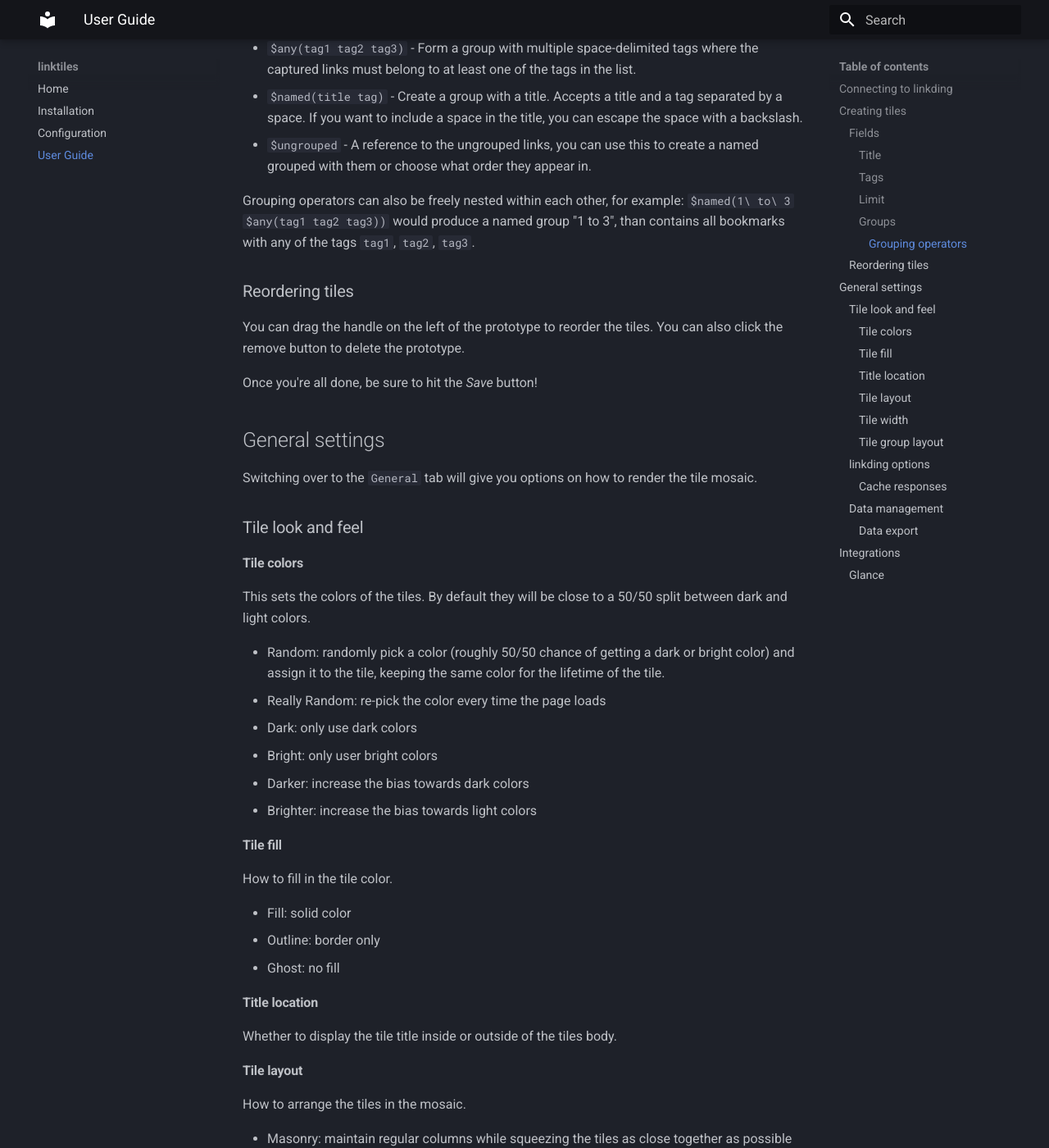
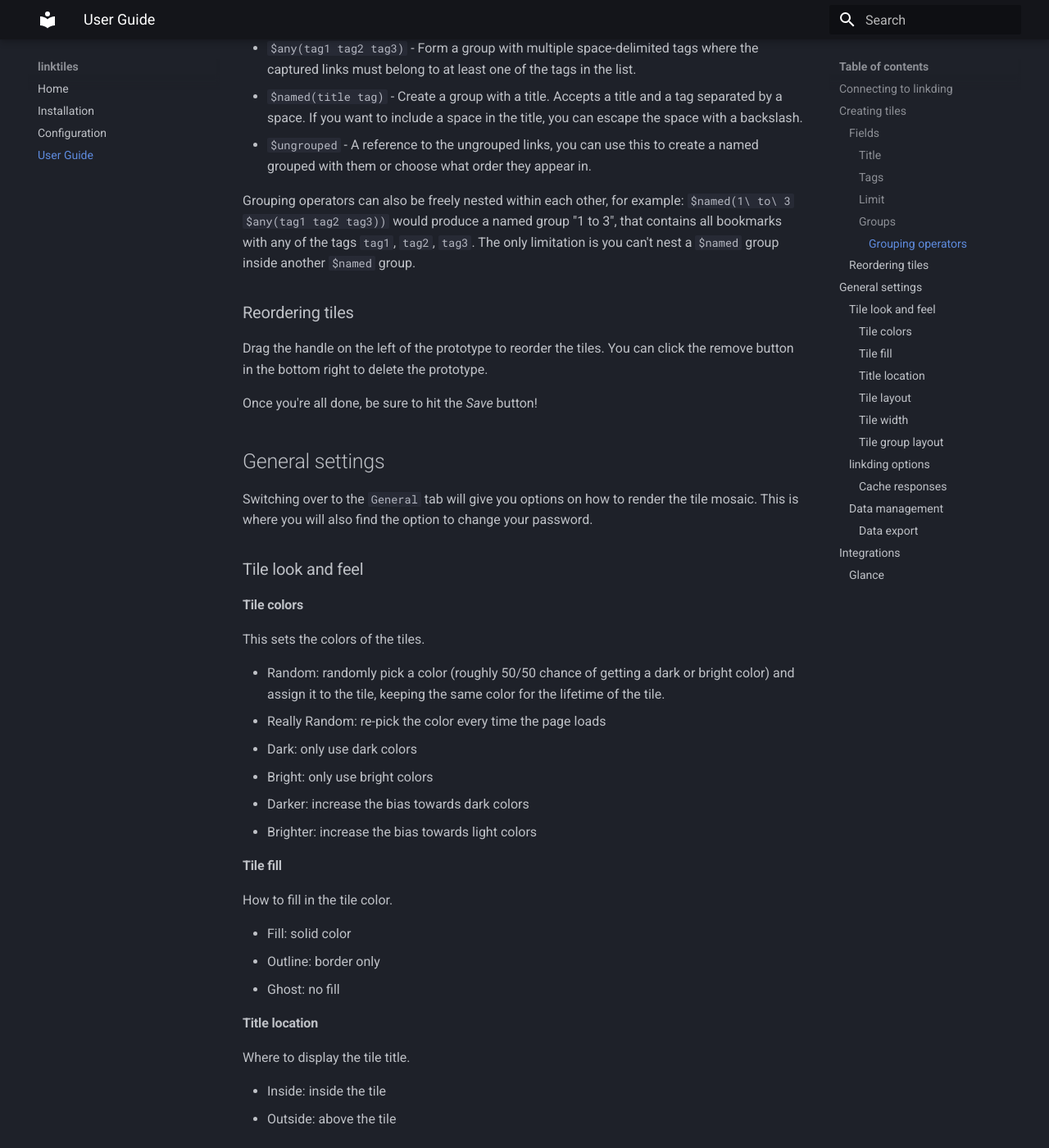
Before and after one commit to haondt/linktiles, an MkDocs documentation site: the page built from docs/user_guide.md, in a window 1280 px wide and 1400 px high, scrolled down 1625 px. Shown: the whole window at 82% size. Built offline with MkDocs 1.6.1 and Material for MkDocs 9.7.7, drawn with Linux system fonts in a browser that asks for light colours; some of the changed text lies outside the part shown.

Commit message:
docs edits

```diff
--- a/docs/user_guide.md
+++ b/docs/user_guide.md
@@ -47,28 +47,28 @@ The available grouping operators are as follows:
 - `$named(title tag)` - Create a group with a title. Accepts a title and a tag separated by a space. If you want to include a space in the title, you can escape the space with a backslash.
 - `$ungrouped` - A reference to the ungrouped links, you can use this to create a named grouped with them or choose what order they appear in.
 
-Grouping operators can also be freely nested within each other, for example: `$named(1\ to\ 3 $any(tag1 tag2 tag3))` would produce a named group "1 to 3", than contains all bookmarks with any of the tags `tag1`, `tag2`, `tag3`.
+Grouping operators can also be freely nested within each other, for example: `$named(1\ to\ 3 $any(tag1 tag2 tag3))` would produce a named group "1 to 3", that contains all bookmarks with any of the tags `tag1`, `tag2`, `tag3`. The only limitation is you can't nest a `$named` group inside another `$named` group.
 
 ### Reordering tiles
 
-You can drag the handle on the left of the prototype to reorder the tiles. You can also click the remove button to delete the prototype.
+Drag the handle on the left of the prototype to reorder the tiles. You can click the remove button in the bottom right to delete the prototype.
 
 Once you're all done, be sure to hit the _Save_ button!
 
 ## General settings
 
-Switching over to the `General` tab will give you options on how to render the tile mosaic.
+Switching over to the `General` tab will give you options on how to render the tile mosaic. This is where you will also find the option to change your password.
 
 ### Tile look and feel
 
 #### Tile colors
 
-This sets the colors of the tiles. By default they will be close to a 50/50 split between dark and light colors.
+This sets the colors of the tiles.
 
 - Random: randomly pick a color (roughly 50/50 chance of getting a dark or bright color) and assign it to the tile, keeping the same color for the lifetime of the tile.
 - Really Random: re-pick the color every time the page loads
 - Dark: only use dark colors
-- Bright: only user bright colors
+- Bright: only use bright colors
 - Darker: increase the bias towards dark colors
 - Brighter: increase the bias towards light colors
 
@@ -82,13 +82,16 @@ How to fill in the tile color.
 
 #### Title location
 
-Whether to display the tile title inside or outside of the tiles body.
+Where to display the tile title.
+
+- Inside: inside the tile
+- Outside: above the tile
 
 #### Tile layout
 
 How to arrange the tiles in the mosaic.
 
-- Masonry: maintain regular columns while squeezing the tiles as close together as possible row-wise
+- Masonry: maintain regular columns while squeezing the tiles as close together as possible vertically, giving a staggered layout
 - Grid: a tabular grid of regular rows and columns
 - List: a single vertical list
 
```
Also changed, not shown: other parts of docs/user_guide.md (+1 -1 lines), docs/configuration.md (+8 -10 lines).
